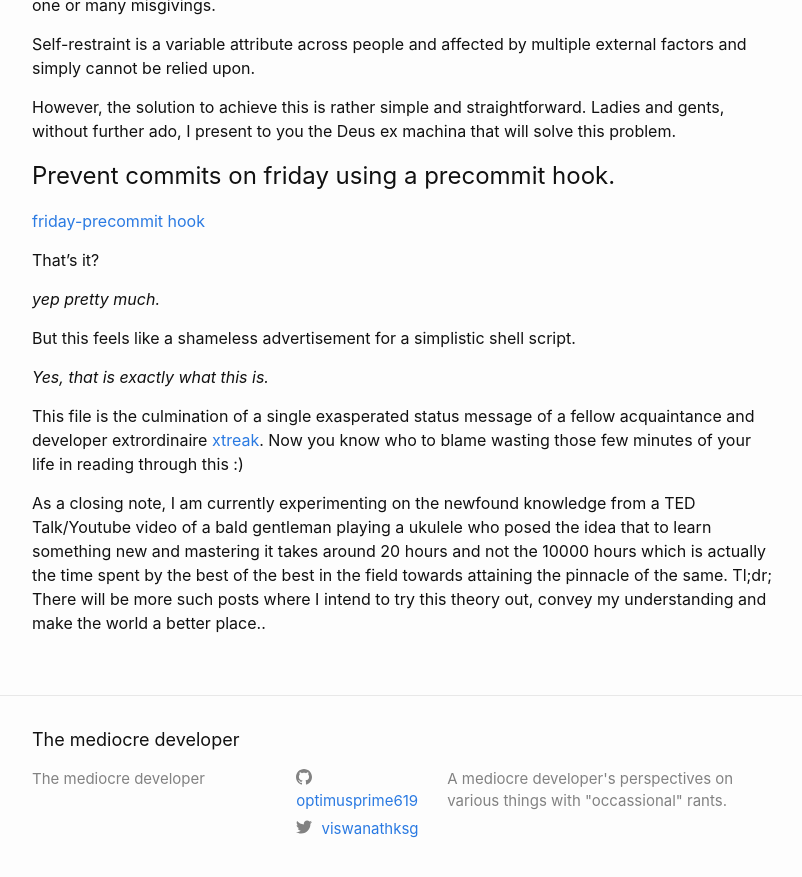
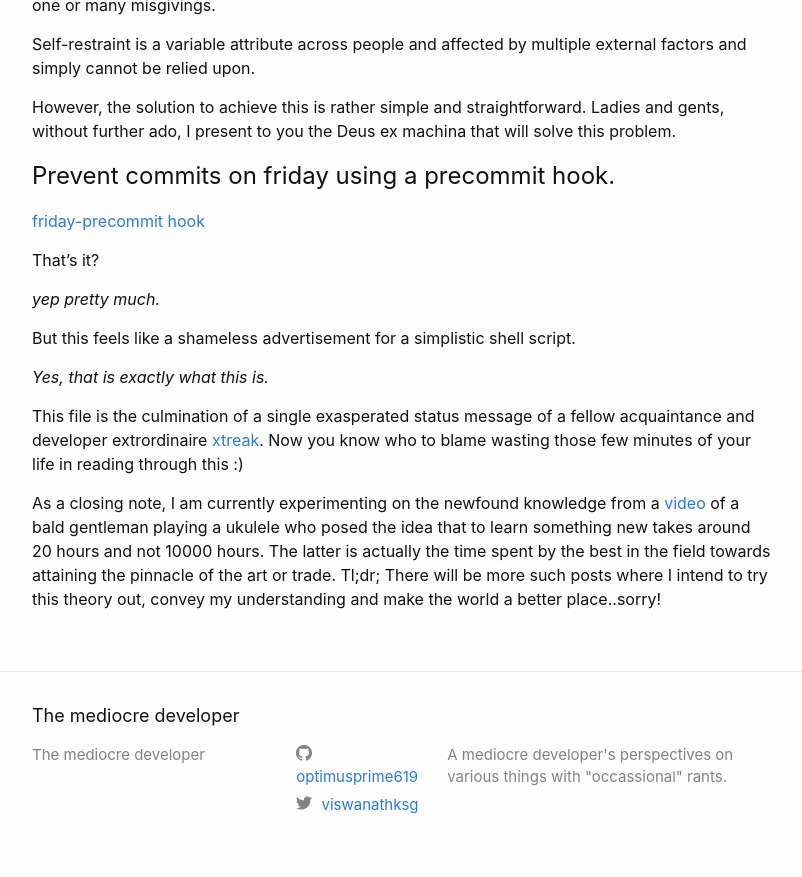
Before and after one commit to optimusprime619/optimusprime619.github.io, a Jekyll site: the page built from _posts/2018-10-14-committing-code-on-friday.markdown, in a window 1280 px wide and 900 px high, scrolled down 1503 px. Shown: the top 877 px of the window, without its empty margins (238-1040 px from the left). Built offline with Jekyll 4.4.1, drawn with Linux system fonts in a browser that asks for light colours.

```diff
--- a/_posts/2018-10-14-committing-code-on-friday.markdown
+++ b/_posts/2018-10-14-committing-code-on-friday.markdown
@@ -54,10 +54,11 @@ But this feels like a shameless advertisement for a simplistic shell script.
 
 This file is the culmination of a single exasperated status message of a fellow acquaintance and developer extrordinaire [xtreak]. Now you know who to blame wasting those few minutes of your life in reading through this :)
 
-As a closing note, I am currently experimenting on the newfound knowledge from a TED Talk/Youtube video of a bald gentleman playing a ukulele who posed the idea that to learn something new and mastering it takes around 20 hours and not the 10000 hours which is actually the time spent by the best of the best in the field towards attaining the pinnacle of the same. Tl;dr; There will be more such posts where I intend to try this theory out, convey my understanding and make the world a better place..
+As a closing note, I am currently experimenting on the newfound knowledge from a [video] of a bald gentleman playing a ukulele who posed the idea that to learn something new takes around 20 hours and not 10000 hours. The latter is actually the time spent by the best in the field towards attaining the pinnacle of the art or trade. Tl;dr; There will be more such posts where I intend to try this theory out, convey my understanding and make the world a better place..sorry!
 
 
 
 [Murphy's law]: https://en.wikipedia.org/wiki/Murphy's_law
 [friday-precommit hook]: https://github.com/optimusprime619/friday-pre-commit
 [xtreak]: https://tirkarthi.github.io/
+[video]: https://www.youtube.com/watch?v=EtJy69cEOtQ
```
Also changed, not shown: _posts/2018-12-18-the-idol-thief-book-review.markdown (added, +23 -0 lines).
